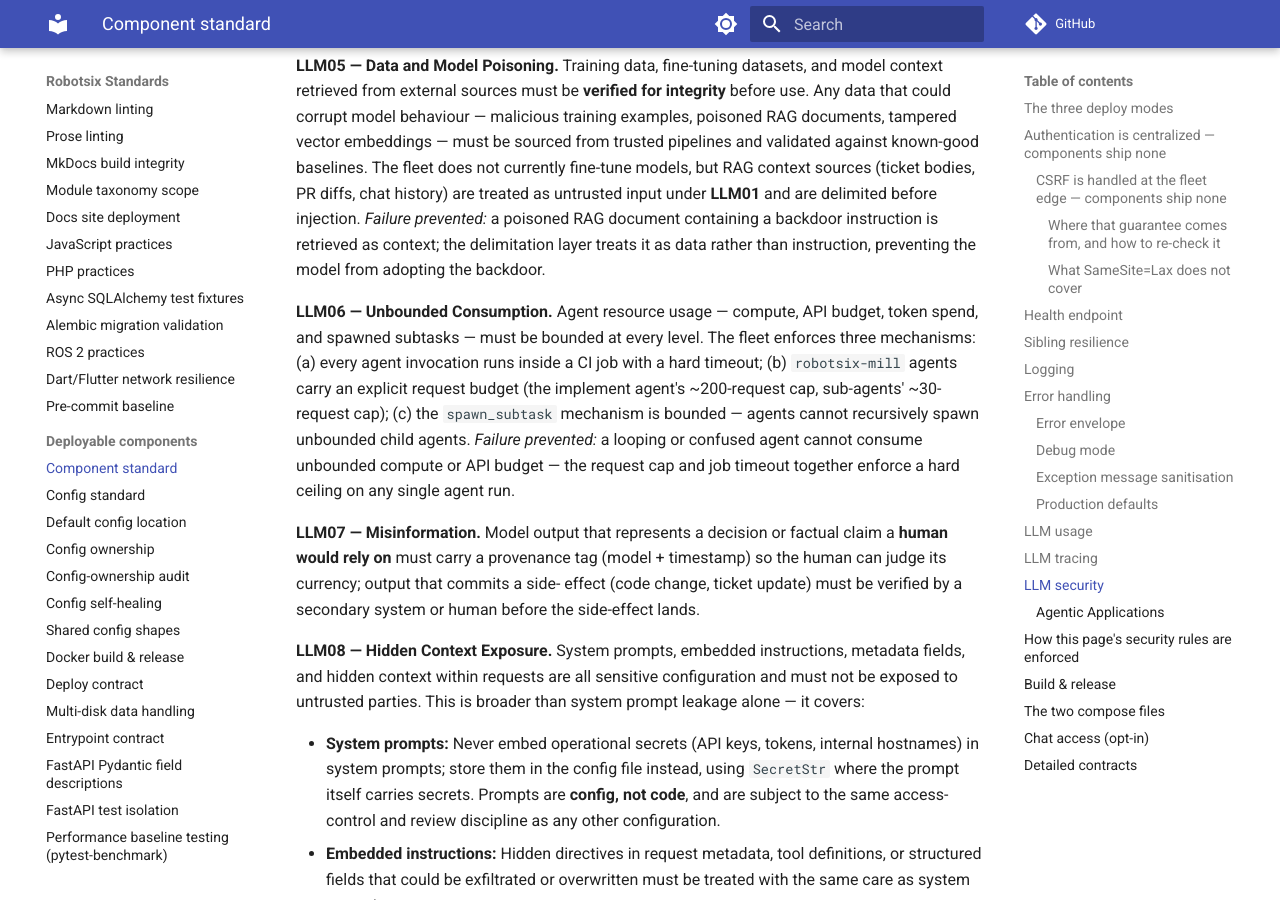
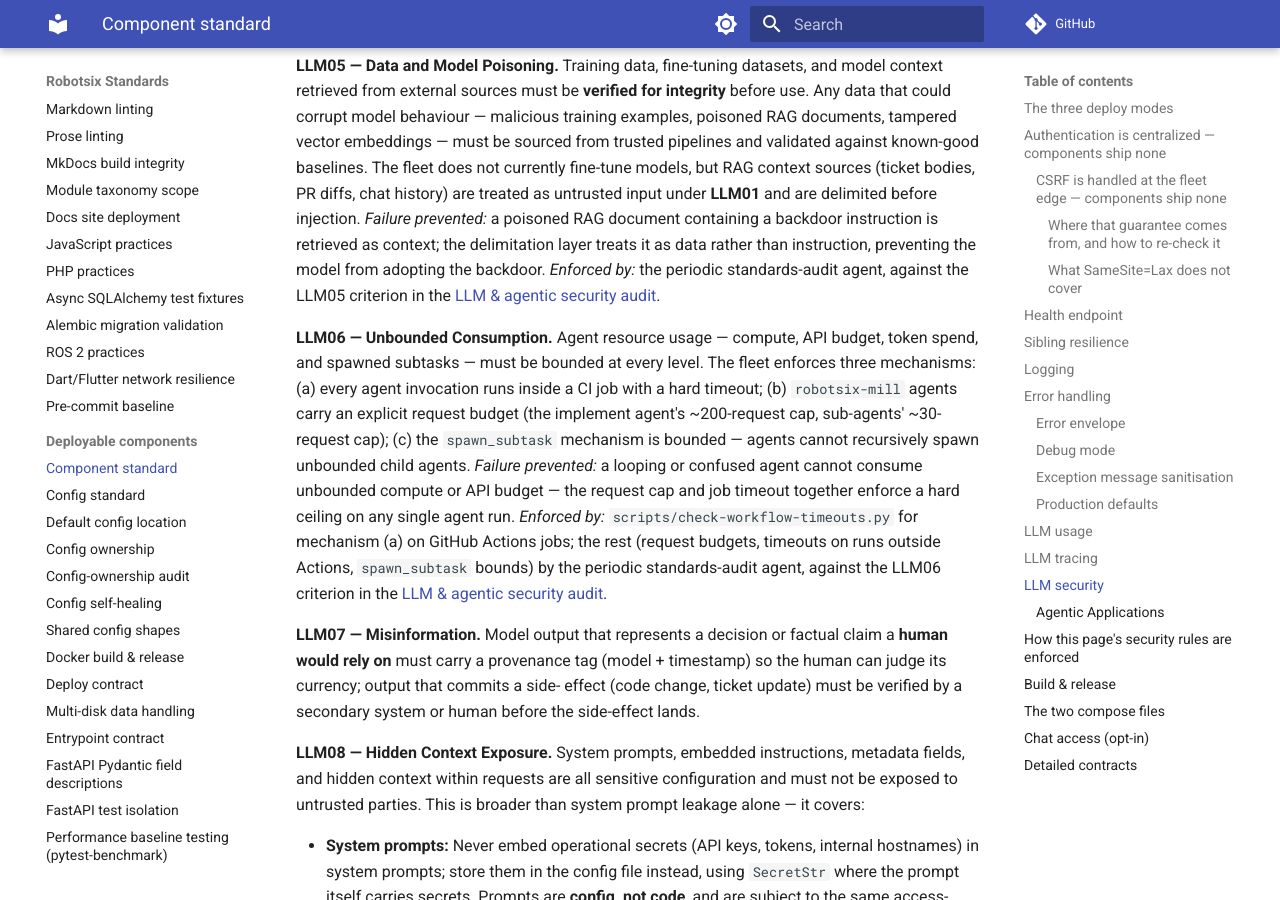
Before and after one commit to damien-robotsix/robotsix-standards, an MkDocs documentation site: the page built from docs/component-standard.md, in a window 1280 px wide and 900 px high, scrolled down 10494 px. Built offline with MkDocs 1.6.1 and Material for MkDocs 9.7.7, drawn with Linux system fonts in a browser that asks for light colours; comment, search, counter and statistics services are not loaded.

Commit message:
docs: LLM05 and LLM06 are MUSTs in component-standard, but no audit table checks them (20261028T014101Z-llm05-and-llm06-are-musts-in-component-s-61cd) (#440)
Co-authored-by: robotsix-mill <mill@robotsix.local>

```diff
--- a/docs/component-standard.md
+++ b/docs/component-standard.md
@@ -494,7 +494,9 @@ RAG context sources (ticket bodies, PR diffs, chat history) are treated as
 untrusted input under **LLM01** and are delimited before injection.  *Failure
 prevented:* a poisoned RAG document containing a backdoor instruction is
 retrieved as context; the delimitation layer treats it as data rather than
-instruction, preventing the model from adopting the backdoor.
+instruction, preventing the model from adopting the backdoor.  *Enforced
+by:* the periodic standards-audit agent, against the LLM05 criterion in the
+[LLM & agentic security audit](security-posture.md#llm-agentic-security-audit).
 
 **LLM06 — Unbounded Consumption.** Agent resource usage — compute, API
 budget, token spend, and spawned subtasks — must be bounded at every level.
@@ -505,6 +507,11 @@ request cap); (c) the `spawn_subtask` mechanism is bounded — agents cannot
 recursively spawn unbounded child agents.  *Failure prevented:* a looping or
 confused agent cannot consume unbounded compute or API budget — the request
 cap and job timeout together enforce a hard ceiling on any single agent run.
+*Enforced by:* `scripts/check-workflow-timeouts.py` for mechanism (a) on
+GitHub Actions jobs; the rest (request budgets, timeouts on runs outside
+Actions, `spawn_subtask` bounds) by the periodic standards-audit agent,
+against the LLM06 criterion in the
+[LLM & agentic security audit](security-posture.md#llm-agentic-security-audit).
 
 **LLM07 — Misinformation.** Model output that represents a decision or
 factual claim a **human would rely on** must carry a provenance tag (model +
```
Also changed, not shown: docs/security-posture.md (+3 -1 lines).
